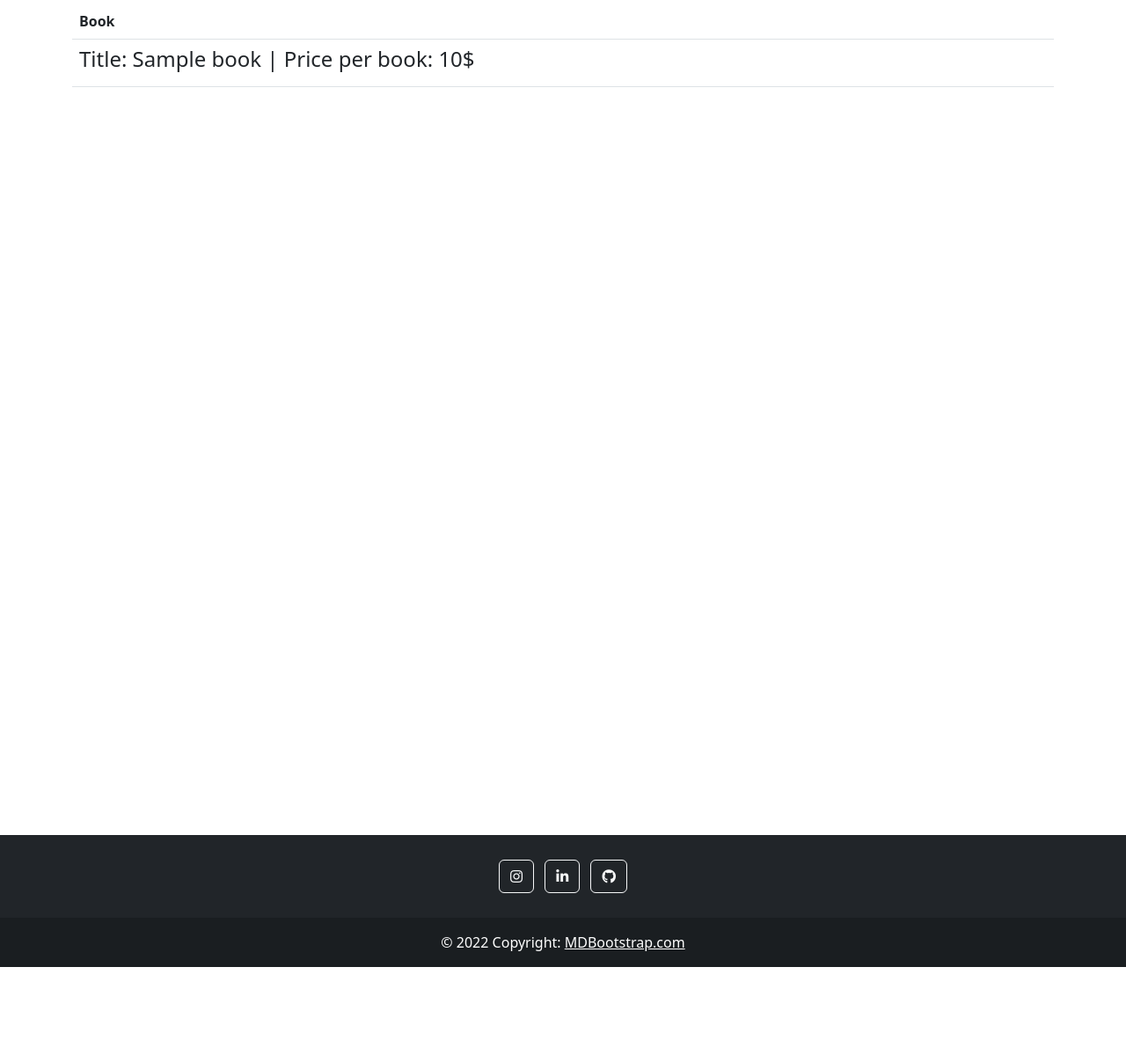
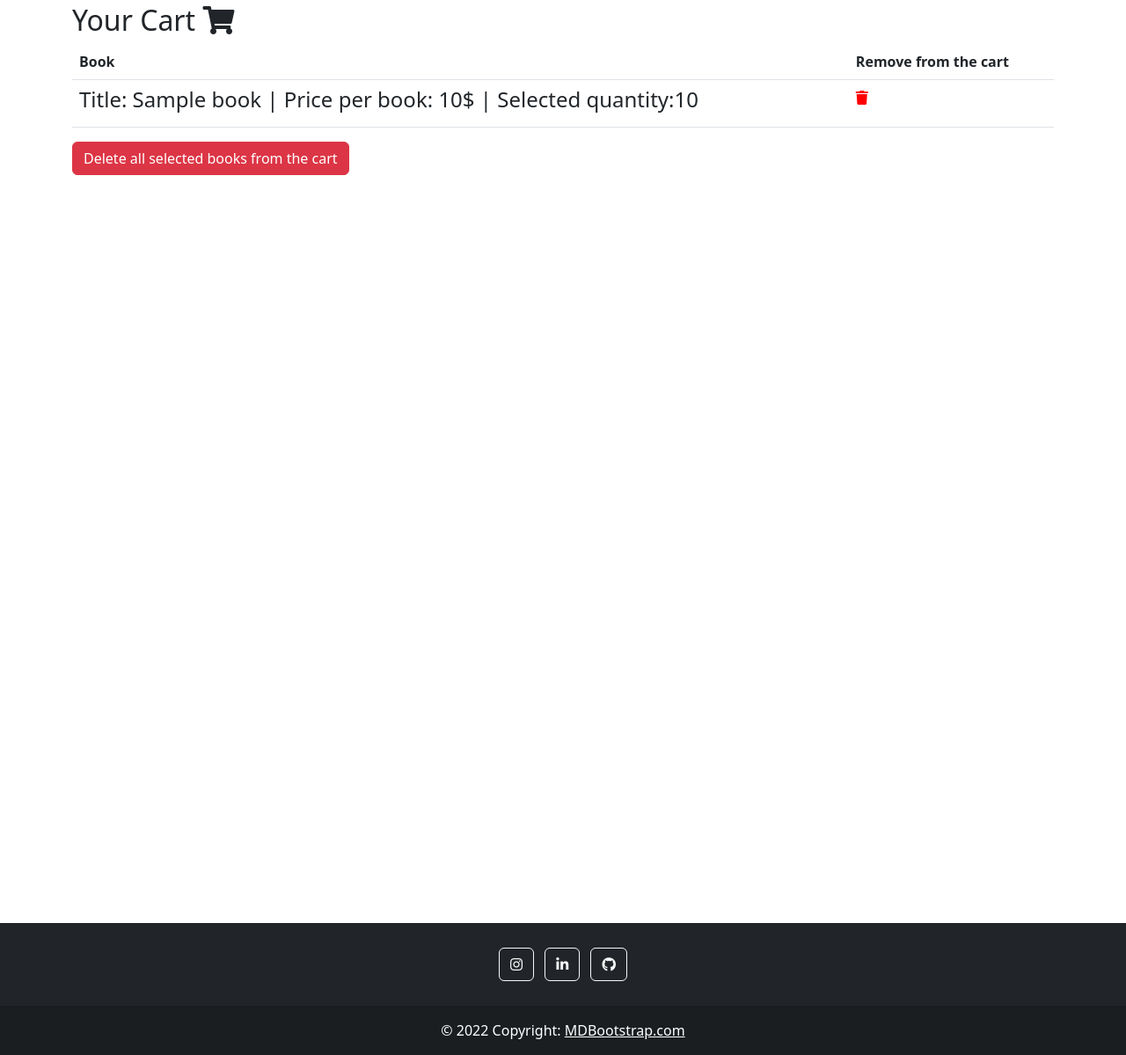
Before and after one commit to Daniil4949/test_project, a Django app: page /cart/ in a window 1280 px wide. Shown: the part 56-1255 px from the top of the page at 88% size. Before the commit the page ends 1155 px from the top, so only its background shows below. Run offline with Django 4.2, Linux system fonts and the light colour scheme; a user stored in the database is signed in; tables that the repository leaves empty hold one stand-in row (values such as "Sample post").

Commit message:
View for cart were created

```diff
--- a/books/models.py
+++ b/books/models.py
@@ -22,6 +22,7 @@ class Book(models.Model):
     img_url = models.TextField(null=True)
     price = models.IntegerField(default=0)
     quantity = models.IntegerField(default=0)
+    author = models.ForeignKey('Author', null=True, blank=True, on_delete=models.CASCADE)
 
     def get_absolute_url(self):
         return reverse('book', kwargs={'book_slug': self.slug})
@@ -33,8 +34,15 @@ class Book(models.Model):
 class Cart(models.Model):
     book = models.ForeignKey(Book, on_delete=models.CASCADE)
     user = models.ForeignKey(CustomUser, on_delete=models.CASCADE)
+    quantity = models.IntegerField(default=1)
 
     def __str__(self):
         return f"Title: {self.book.title} | Price per book: {self.book.price}$"
 
+
+class Author(models.Model):
+    first_name = models.CharField(max_length=25)
+    last_name = models.CharField(max_length=30)
+    info = models.TextField()
+
 # Create your models here.
--- a/cart/urls.py
+++ b/cart/urls.py
@@ -3,4 +3,8 @@ from .views import *
 
 urlpatterns = [
     path('', cart, name='cart'),
+    path('add_to_cart/<slug:book_slug>/', add_to_cart, name='add_to_cart'),
+    path('delete_from_the_cart/<slug:book_slug>/', delete_from_the_cart, name='delete_from_the_cart'),
+    path('delete_all/', delete_all, name='delete_all'),
+
 ]
--- a/cart/views.py
+++ b/cart/views.py
@@ -1,9 +1,34 @@
-from django.shortcuts import render
-from books.models import Cart
+from django.shortcuts import render, redirect
+from books.models import Cart, Book
 
 
 def cart(request):
     cart = Cart.objects.filter(user=request.user)
     return render(request, "cart/cart.html", {"cart": cart})
 
+
+def add_to_cart(request, book_slug):
+    try:
+        book = Book.objects.get(slug=book_slug)
+        cart = Cart.objects.get(user=request.user, book=book)
+        cart.quantity += 1
+        cart.save()
+    except:
+        book = Book.objects.get(slug=book_slug)
+        Cart.objects.create(user=request.user, book=book)
+    return redirect("home")
+
+
+def delete_from_the_cart(request, book_slug):
+    book = Book.objects.get(slug=book_slug)
+    delete_list = Cart.objects.filter(user=request.user, book=book)
+    delete_list.delete()
+    return redirect('cart')
+
+
+def delete_all(request):
+    delete_list = Cart.objects.filter(user=request.user)
+    delete_list.delete()
+    return redirect('cart')
+
 # Create your views here.
--- a/templates/base.html
+++ b/templates/base.html
@@ -57,18 +57,19 @@
                     </ul>
                     <form class="d-flex" role="search">
                         <input class="form-control me-2" type="search" placeholder="Search book" aria-label="Search">
-                        <button class="btn btn-success" type="submit">Search</button>
+                        <button class="btn btn-primary" type="submit">Search</button>
                     </form>
                 </div>
             </div>
         </div>
     </nav>
 </header>
-{% block content %}
 <body>
+<div>
+    {% block content %}
 
+    {% endblock %}
 </body>
-{% endblock %}
 <footer>
     <footer class="bg-dark text-center text-white" style="margin-top:850px;">
         <!-- Grid container -->
--- a/templates/cart/cart.html
+++ b/templates/cart/cart.html
@@ -1,21 +1,50 @@
 {% extends 'base.html' %}
 {% block content %}
 <div class="container" style="margin-top: 60px;">
+    <h2>Your Cart <i class="fa fa-shopping-cart" aria-hidden="true"></i></h2>
+    {% if cart %}
     <table class="table">
         <thead>
         <tr class="table">
             <th scope="col">Book</th>
+            <th scope="col">Remove from the cart</th>
         </tr>
         </thead>
         <tbody>
         {% for book in cart %}
-    <tr>
+        <tr>
 
-      <td><h4>{{ book }}</h4></td>
-    </tr>
+            <td><h4>{{ book }} | Selected quantity:{{ book.quantity }}</h4></td>
+            <th><a href="{% url 'delete_from_the_cart' book.book.slug %}"><i class="fa fa-trash" aria-hidden="true"
+                                                                             style="color: red;"></i></a></th>
+        </tr>
         {% endfor %}
-  </tbody>
+        </tbody>
+    </table>
+    <button type="button" class="btn btn-danger" data-bs-toggle="modal" data-bs-target="#exampleModal">
+        Delete all selected books from the cart
+    </button>
 
-    </table>
+    <!-- Modal -->
+    <div class="modal fade" id="exampleModal" tabindex="-1" aria-labelledby="exampleModalLabel" aria-hidden="true">
+        <div class="modal-dialog">
+            <div class="modal-content">
+                <div class="modal-header">
+                    <h5 class="modal-title" id="exampleModalLabel">Warning</h5>
+                    <button type="button" class="btn-close" data-bs-dismiss="modal" aria-label="Close"></button>
+                </div>
+                <div class="modal-body">
+                    Are You sure about that?
+                </div>
+                <div class="modal-footer">
+                    <button type="button" class="btn btn-secondary" data-bs-dismiss="modal">Close</button>
+                    <a type="button" href="{% url 'delete_all' %}" class="btn btn-danger">Delete all</a>
+                </div>
+            </div>
+        </div>
+    </div>
+    {% else %}
+    <h4>Your cart is empty! You can choose something <a href="{% url 'home' %}">here</a></h4>
+    {% endif %}
 </div>
 {% endblock %}
--- a/templates/menu/book.html
+++ b/templates/menu/book.html
@@ -4,7 +4,7 @@
     <div class="shadow-sm p-3 mb-5 bg-body rounded">
         <p><h1>{{ book.title }}</h1></p>
         <img src="{{book.img_url}}" alt="..">
-        <p><h3>Description: {{ book.info }}</h3></p>
+        <p><h5>Description: {{ book.info }}</h5></p>
         <p><h4>Quantity: {{ book.quantity }}</h4></p>
     </div>
 </div>
```
Also changed, not shown: templates/menu/main_page.html (+8 -3 lines), cart/forms.py (added).
